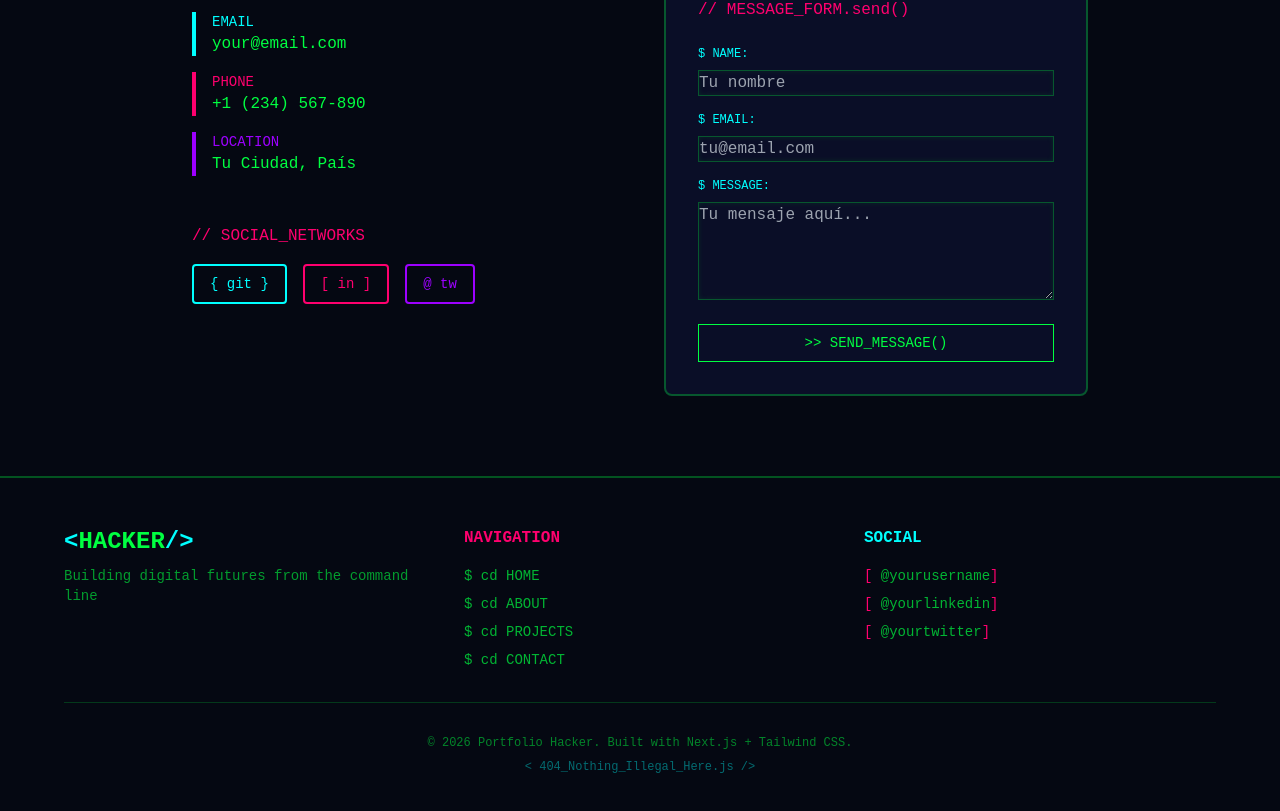
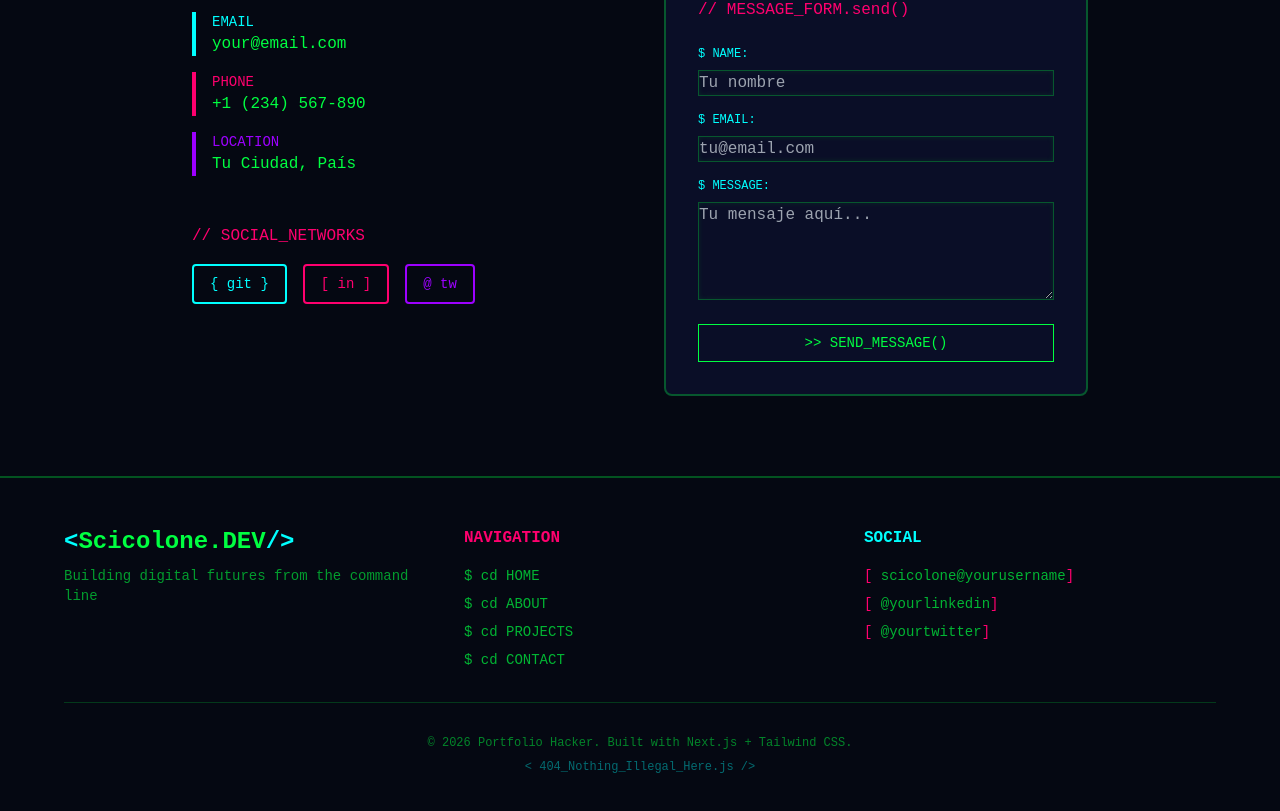
Before and after one commit to scicolonejulian/scicolone.dev, a Next.js app: page / in a window 1280 px wide. Shown: the part 2395-3206 px from the top of the page. Built offline with nearby package versions, Linux system fonts and the light colour scheme.

Commit message:
Update: Footer changes

```diff
--- a/components/Footer.jsx
+++ b/components/Footer.jsx
@@ -15,7 +15,7 @@ export default function Footer() {
           <div>
             <h3 className="text-2xl font-bold mb-2">
               <span className="text-hacker-cyan">&lt;</span>
-              <span className="text-hacker-accent">HACKER</span>
+              <span className="text-hacker-accent">Scicolone.DEV</span>
               <span className="text-hacker-cyan">/&gt;</span>
             </h3>
             <p className="text-hacker-accent text-opacity-60 text-sm font-mono">
@@ -45,7 +45,7 @@ export default function Footer() {
             <h4 className="text-hacker-cyan font-bold mb-4">SOCIAL</h4>
             <div className="space-y-2">
               {[
-                { label: 'GitHub', handle: '@yourusername' },
+                { label: 'GitHub', handle: 'scicolone@yourusername' },
                 { label: 'LinkedIn', handle: '@yourlinkedin' },
                 { label: 'Twitter', handle: '@yourtwitter' },
               ].map((social) => (
```
